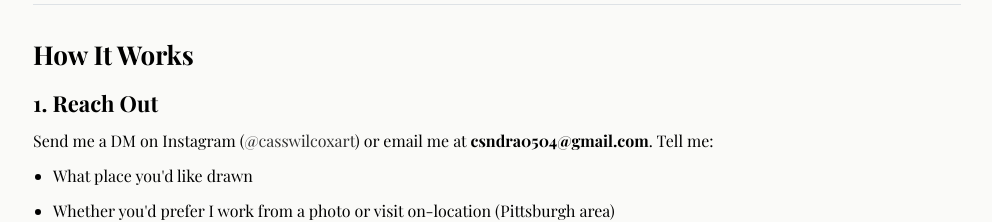
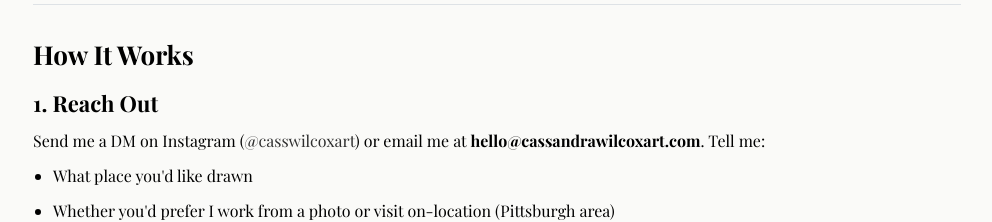
Before and after one commit to csndra0504/art-website, a React (Vite) app: page /commissions in a window 1280 px wide. Shown: the part 1120-1342 px from the top of the page, without its empty margins (143-1135 px from the left). Built offline with nearby package versions, Linux system fonts and the light colour scheme; no server answers.

Commit message:
Update contact email to hello@cassandrawilcoxart.com
Co-Authored-By: Claude Opus 4.6 <noreply@anthropic.com>

```diff
--- a/src/pages/Commissions.tsx
+++ b/src/pages/Commissions.tsx
@@ -11,7 +11,7 @@ import {
 	Title,
 } from '@mantine/core';
 
-const CONTACT_EMAIL = 'csndra0504@gmail.com';
+const CONTACT_EMAIL = 'hello@cassandrawilcoxart.com';
 const INSTAGRAM_URL = 'https://instagram.com/casswilcoxart';
 
 export function Commissions() {
```
